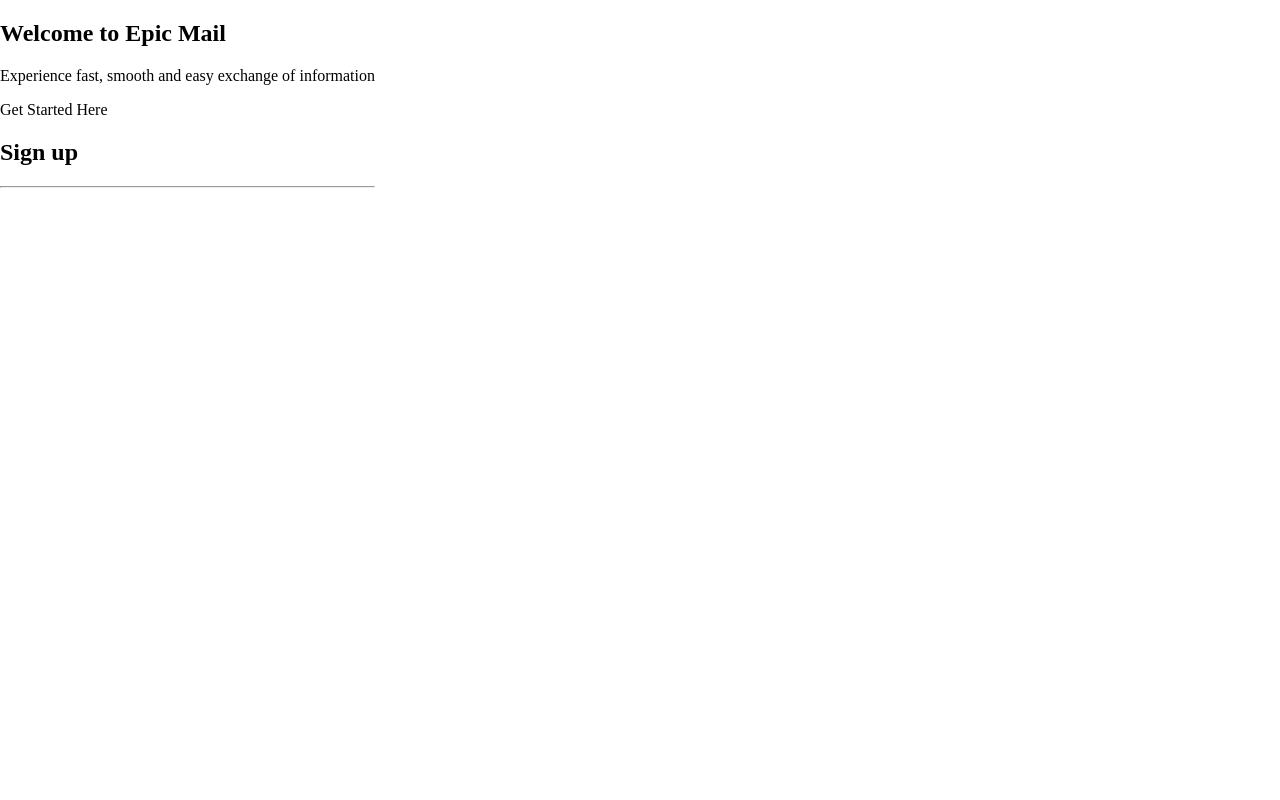
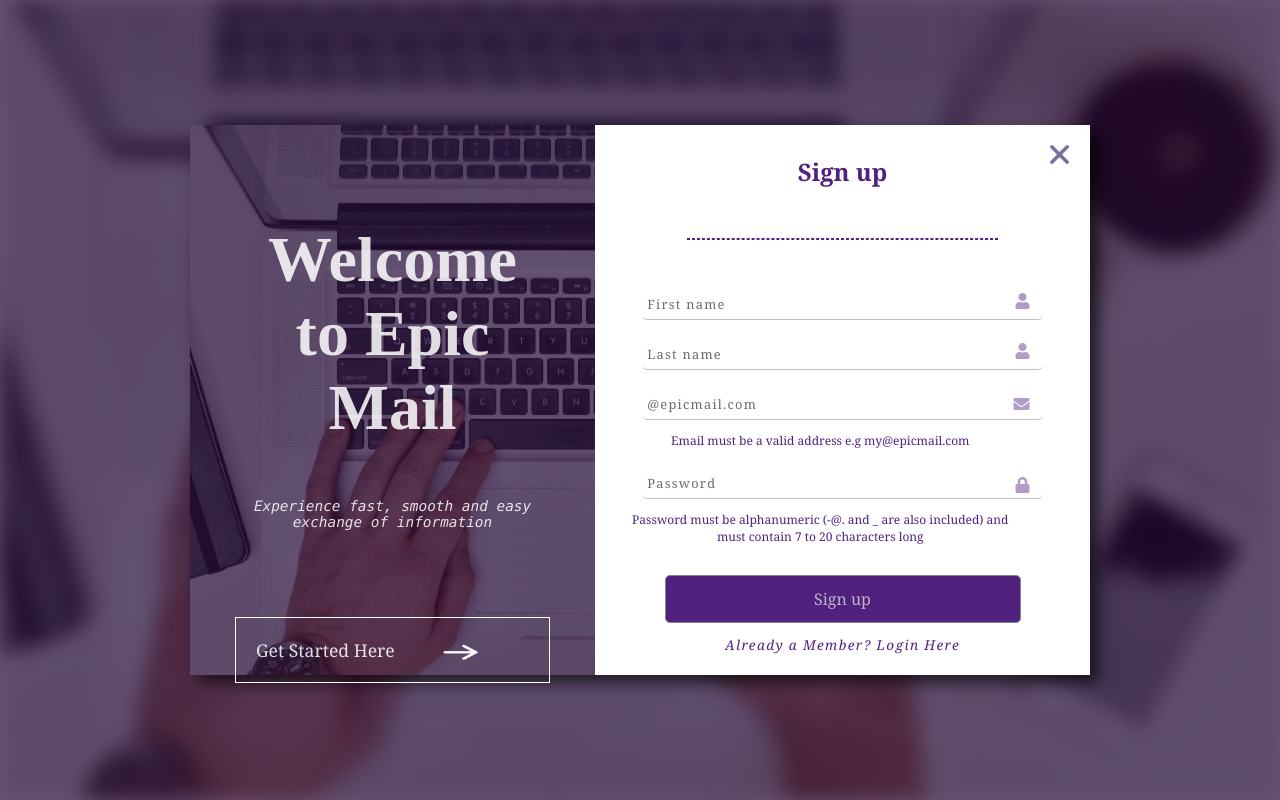
Before and after one commit to kevoese/Epic-mail, a plain HTML site: page UI/epic-mail.html in a window 1280 px wide. Drawn offline with Linux system fonts and the light colour scheme; a web font is replaced by a local one.

Commit message:
[Feature #164286089] Create user sign-up page

```diff
--- a/UI/CSS/epic-mail.css
+++ b/UI/CSS/epic-mail.css
@@ -29,3 +29,219 @@
   margin: 0;
   min-height: 100vh;
 }
+
+body::before {
+  content: " ";
+  position: absolute;
+  top: 0;
+  bottom: 0;
+  left: 0;
+  right: 0;
+  background-color: rgba(15, 11, 34, 0.7);
+  background-color: var(--myTransPurple);
+  z-index: 1;
+}
+
+.backgnd {
+  position: absolute;
+  top: 0;
+  bottom: 0;
+  left: 0;
+  right: 0;
+  background: url(../images/emailbng.jpg) center no-repeat fixed;
+  background-size: cover;
+  filter: blur(10px);
+}
+
+input:focus,
+button:focus {
+  outline: none;
+}
+
+.wrapper {
+  height: 550px;
+  z-index: 2;
+  width: 900px;
+  margin: auto;
+  display: inline-flex;
+  box-shadow: 8px 8px 15px rgba(0, 0, 0, 0.671);
+  background: url("../images/emailbng.jpg") no-repeat center;
+  background-size: cover;
+}
+
+.content,
+.getInfo {
+  display: block;
+  padding: 5%;
+}
+
+.content {
+  color: rgba(255, 255, 255, 0.856);
+  font-family: cambria;
+  background-color: var(--myTransPurple);
+  width: 45%;
+}
+
+.content h2 {
+  font-family: myfont;
+  flex-wrap: wrap;
+  font-size: 4em;
+  text-align: center;
+}
+
+.content p {
+  font-family: consolas;
+  font-weight: 100;
+  font-size: 0.9em;
+  font-style: italic;
+  text-align: center;
+}
+
+@keyframes move {
+  from {
+    background-position: 70% 80%;
+  }
+  to {
+    background-position: 90% 80%;
+  }
+}
+
+.getstarted {
+  border: 1px solid white;
+  margin-top: 87px;
+  padding: 20px;
+  font-family: cambria;
+  font-size: 1.1em;
+  background: url(../images/arrow.png) no-repeat;
+  background-size: 13%;
+  animation: move 0.8s linear infinite;
+}
+
+.getInfo {
+  color: var(--myPurple);
+  font-family: cambria;
+  background-color: white;
+  text-align: center;
+  width: 55%;
+  padding: 10px 25px;
+}
+
+.getInfo hr {
+  width: 70%;
+  border: 1px dashed var(--myPurple);
+  margin: 50px auto;
+}
+
+input {
+  display: block;
+  font-family: cambria;
+  letter-spacing: 0.1em;
+  font-size: 0.8em;
+  border: none;
+  color: rgba(70, 70, 70, 0.8);
+  background-color: transparent;
+  border-bottom: 1px solid rgb(192, 192, 192);
+  border-radius: 5px;
+  box-shadow: 5px;
+  width: 90%;
+  height: 30px;
+  padding: 3px 20px 3px 5px;
+  margin: 20px auto 5px;
+}
+
+.getInfo div {
+  position: relative;
+  color: rgba(63, 9, 114, 0.4);
+}
+
+.fname::after {
+  font-family: "Font Awesome 5 Free";
+  font-weight: 900;
+  content: "\f007";
+}
+
+.lname::after {
+  font-family: "Font Awesome 5 Free";
+  font-weight: 900;
+  content: "\f007";
+}
+
+.emailicon::after {
+  font-family: "Font Awesome 5 Free";
+  font-weight: 900;
+  content: "\f0e0";
+}
+
+.passwrd::after {
+  font-family: "Font Awesome 5 Free";
+  font-weight: 900;
+  content: "\f023";
+}
+
+::-webkit-input-placeholder {
+  color: rgba(70, 70, 70, 0.8);
+}
+
+input:hover {
+  box-shadow: 2px 0px 3px 1px rgba(126, 125, 125, 0.726);
+}
+
+input:focus {
+  box-shadow: 2px 0px 3px 1px var(--myPurple);
+}
+
+.require {
+  color: var(--myPurple);
+  font-size: 0.75em;
+  width: 90%;
+}
+
+.submit {
+  margin: 30px auto 10px;
+  font-family: cambria;
+  font-size: 1em;
+  border: 1px solid rgb(131, 131, 131);
+  border-radius: 5px;
+  height: 3em;
+  width: 80%;
+  background-color: var(--myPurple);
+  cursor: pointer;
+  color: rgba(219, 219, 219, 0.8);
+  display: block;
+}
+
+.submit:hover {
+  background-color: var(--myLightPurple);
+}
+
+.loginlink {
+  margin: 5px;
+  letter-spacing: 0.1em;
+  font-size: 0.85em;
+  cursor: pointer;
+  font-style: italic;
+}
+
+.SignUp {
+  transition: opacity 0.8s ease-out;
+  position: relative;
+}
+
+.Login {
+  margin: auto 2% auto auto;
+}
+
+.close {
+  background: url("../images/cutb.png") no-repeat center;
+  background-size: 25px;
+  width: 25px;
+  height: 25px;
+  top: 3%;
+  right: 2%;
+  position: absolute;
+}
+
+.close:hover {
+  background: url("../images/cutd.png") no-repeat center;
+  background-size: 25px;
+}
--- a/UI/epic-mail.html
+++ b/UI/epic-mail.html
@@ -23,7 +23,47 @@
             <div class="getInfo">
                 <h2 class="signup">Sign up</h2>
                 <hr />
-
+                <div class="icon fname">
+                <input
+                    type="text"
+                    id="name"
+                    class="firstName"
+                    placeholder="First name"
+                />
+                </div>
+                <div class="icon lname">
+                <input
+                    id="name"
+                    type="text"
+                    class="lastName"
+                    placeholder="Last name"
+                />
+                </div>
+                <div class="icon emailicon">
+                <input
+                value="@epicmail.com"
+                    required
+                    type="text"
+                    id="email"
+                    class="email"
+                    placeholder="Email"
+                />
+                <p class="require">Email must be a valid address e.g my@epicmail.com</p>
+                </div>
+                <div class="icon passwrd">
+                <input
+                    id="password"
+                    type="password"
+                    class="password"
+                    placeholder="Password"
+                />
+                <p class="require">
+                    Password must be alphanumeric (-@. and _ are also included) and must
+                    contain 7 to 20 characters long
+                </p>
+                </div>
+                <button class="submit">Sign up</button>
+                <span class="loginlink">Already a Member? Login Here</span>
             </div>
 
 
```
